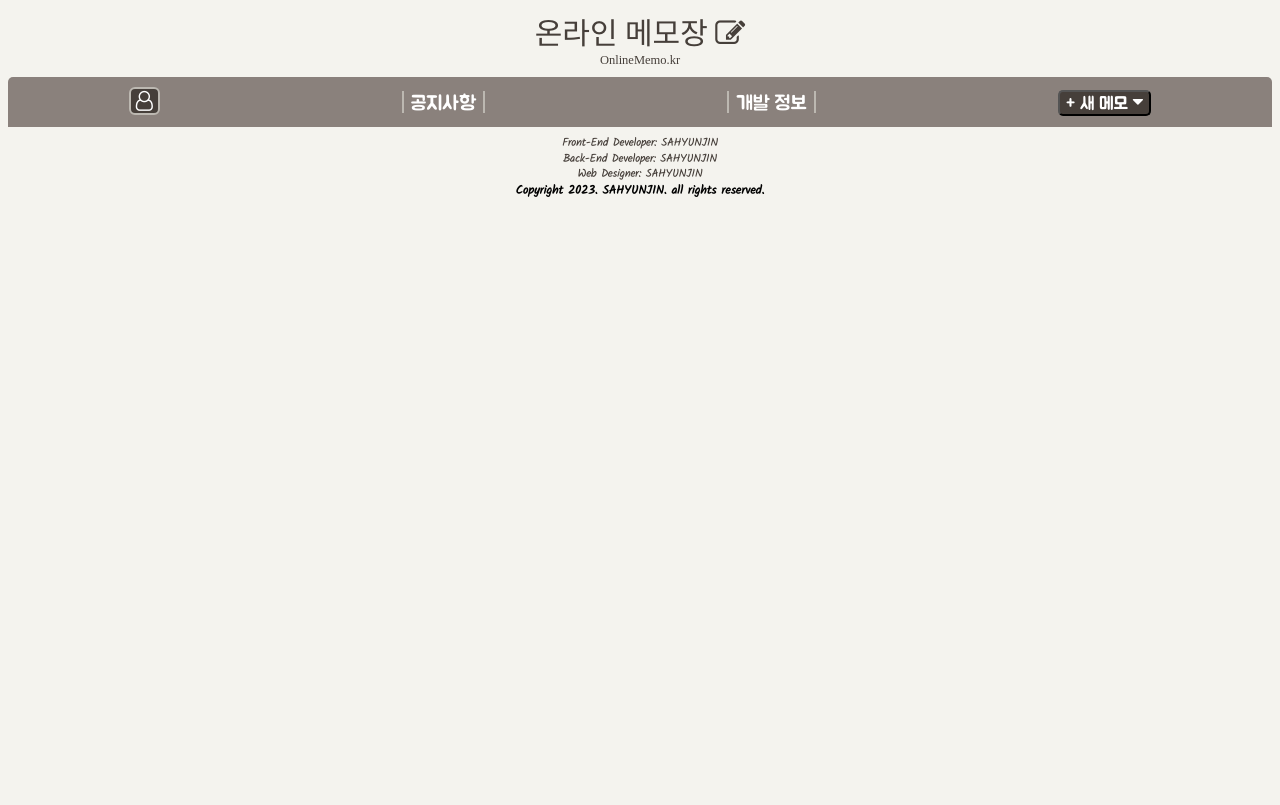
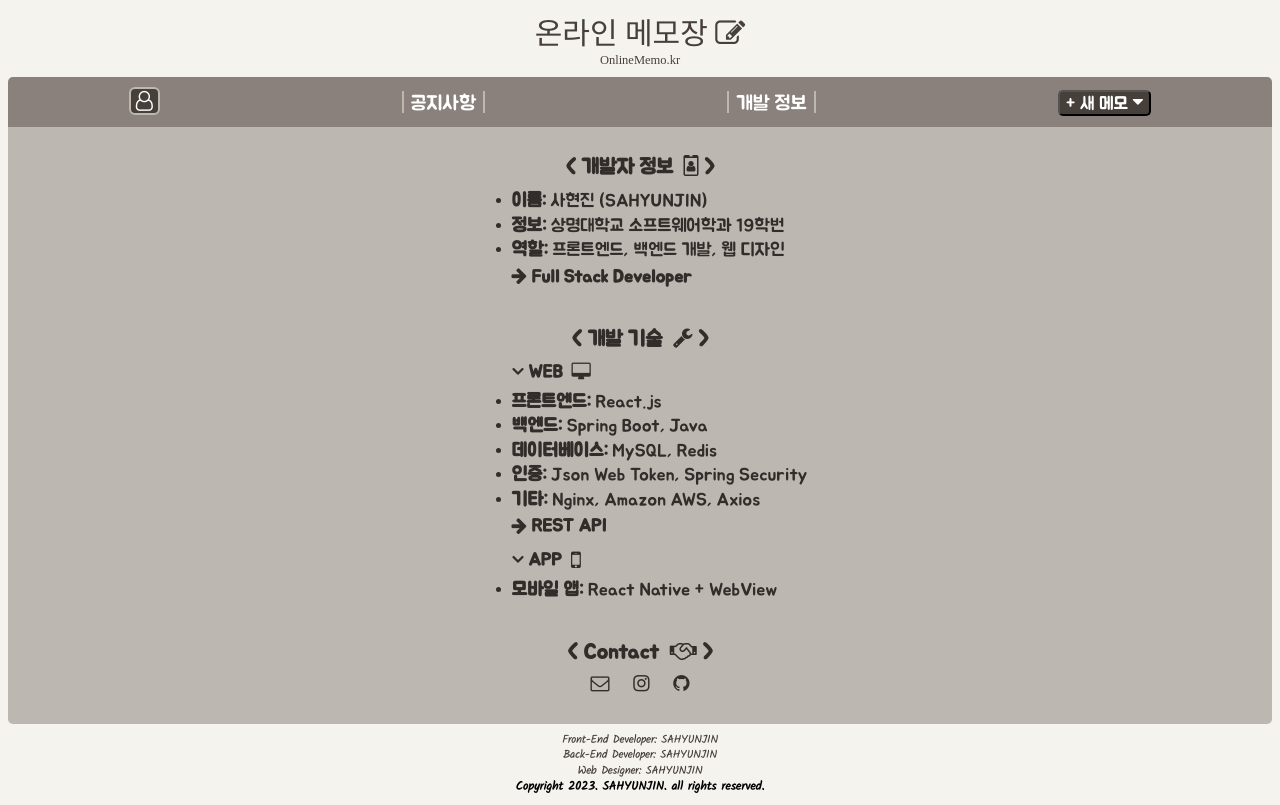
Before and after one commit to tkguswls1106/onlineMemo-react-project, a React (Create React App) app: page /information in a window 1280 px wide. Built offline with nearby package versions, Linux system fonts and the light colour scheme; a web font is replaced by a local one.

Commit message:
개발정보 페이지 생성 및 코드 작성 완료. 추가적인 디자인적 요소 수정이나 텍스트 수정은 차후에 진행할 예정임.

```diff
--- a/src/App.js
+++ b/src/App.js
@@ -13,6 +13,7 @@ import NewMember from "./pages/User/NewMember";
 import ChangePw from "./pages/User/ChangePw";
 import YesLoginNav from "./components/Navigation/YesLoginNav";
 import MainPage from "./pages/Main/MainPage";
+import InformationPage from "./pages/Etc/InformationPage";
 
 
 const MainTitleText = styled.header`
@@ -55,6 +56,7 @@ function App(props) {
         <Route index element={<LoginPage />} />
         <Route path="member" element={<NewMember />} />
         <Route path="pw" element={<ChangePw />} />
+        <Route path="information" element={<InformationPage />} />
         {/* <Route path="post-write" element={<PostWritePage />} />
         <Route path="post/:postId" element={<PostViewPage />} /> */}
         <Route path="main" element={<MainPage />} />
--- /dev/null
+++ b/src/pages/Etc/InformationPage.jsx
@@ -0,0 +1,149 @@
+import React from "react";
+import styled from "styled-components";
+import '../../App.css';
+import { useNavigate } from "react-router-dom";
+import BasicWrapper from "../../components/Styled/BasicWrapper";
+
+const MoreWrapper = styled(BasicWrapper)`
+    display: flex;
+    flex-direction: column;
+    justify-content: center;
+
+    @media(max-height: 767.1px) {
+        height: 100%;
+    }
+
+    @media(min-height: 767.2px) {
+        height: calc(100vh - 271px);
+    }
+
+    @media(min-height: 767.2px) and (max-width: 1364.9px) {
+        height: calc(100vh - 271px + 43.5px);
+    }
+`;
+
+const DivWrapper = styled.div`
+
+    display: flex;
+    justify-content: center;
+
+    font-size: 1.8rem;
+    color: #322d2a;
+
+    line-height: 130%;
+
+    h5 {
+        display: flex;
+        flex-direction: row;
+        justify-content: center;
+        align-items: center;
+
+        font-size: 2.1rem;
+        margin: 0px;
+        text-align: center;
+    }
+
+    ul {
+        margin: 11.3px 0px;
+        padding-left: 39px;
+    }
+
+    strong {
+        font-size: 1.9rem;
+    }
+
+    span {
+        display: flex;
+        flex-direction: row;
+        align-items: center;
+
+        font-size: 1.8rem;
+        font-weight: 680;
+    }
+
+    .fa-mobile {
+        font-size: 2.3rem;
+    }
+
+    .fa-angle-down {
+        font-size: 1.9rem;
+        font-weight: 840;
+    }
+
+    .contacts {
+        display: flex;
+        flex-direction: row;
+        align-items: center;
+        justify-content: center;
+
+        & > i {
+            font-weight: bolder;
+            font-size: 18px;
+        }
+
+        & > a {
+            text-decoration: none;
+            font-weight: bolder;
+            font-size: 19px;
+            color: #322d2a;
+        }
+    }
+`;
+
+const Inform = () => {
+    return (
+        <div>
+            <div style={{ lineHeight: "150%" }}><br></br></div>
+            <h5>&lt;&nbsp;개발자 정보&nbsp;&nbsp;<i className="fa fa-id-badge" aria-hidden="true"></i>&nbsp;&gt;</h5>
+            <ul>
+                <li><strong>이름:</strong>&nbsp;사현진 (SAHYUNJIN)</li>
+                <li><strong>정보:</strong>&nbsp;상명대학교 소프트웨어학과 19학번</li>
+                <li><strong>역할:</strong>&nbsp;프론트엔드, 백엔드 개발, 웹 디자인</li>
+                <div style={{ lineHeight: "17%" }}><br></br></div>
+                <span><i className="fa fa-arrow-right" aria-hidden="true"></i>&nbsp;Full Stack Developer</span>
+            </ul>
+            <div style={{ lineHeight: "145%" }}><br></br></div>
+
+            <h5>&lt;&nbsp;개발 기술&nbsp;&nbsp;<i className="fa fa-wrench" aria-hidden="true"></i>&nbsp;&gt;</h5>
+            <ul>
+                <span><i className="fa fa-angle-down" aria-hidden="true"></i>&nbsp;WEB&nbsp;&nbsp;<i className="fa fa-desktop" aria-hidden="true"></i></span>
+                <div style={{ lineHeight: "30%" }}><br></br></div>
+                <li><strong>프론트엔드:</strong>&nbsp;React.js</li>
+                <li><strong>백엔드:</strong>&nbsp;Spring Boot, Java</li>
+                <li><strong>데이터베이스:</strong>&nbsp;MySQL, Redis</li>
+                <li><strong>인증:</strong>&nbsp;Json Web Token, Spring Security</li>
+                <li><strong>기타:</strong>&nbsp;Nginx, Amazon AWS, Axios</li>
+                <div style={{ lineHeight: "17%" }}><br></br></div>
+                <span><i className="fa fa-arrow-right" aria-hidden="true"></i>&nbsp;REST API</span>
+                <div style={{ lineHeight: "10.5px" }}><br></br></div>
+                <span><i className="fa fa-angle-down" aria-hidden="true"></i>&nbsp;APP&nbsp;&nbsp;<i className="fa fa-mobile" aria-hidden="true"></i></span>
+                <div style={{ lineHeight: "30%" }}><br></br></div>
+                <li><strong>모바일 앱:</strong>&nbsp;React Native + WebView</li>
+            </ul>
+            <div style={{ lineHeight: "145%" }}><br></br></div>
+
+            <h5>&lt;&nbsp;Contact&nbsp;&nbsp;<i className="fa fa-handshake-o" aria-hidden="true"></i>&nbsp;&gt;</h5>
+            <div style={{ lineHeight: "11.3px" }}><br></br></div>
+            <span className="contacts">
+                <a href="mailto:tkguswls1106@gmail.com?subject=OnlineMemo 문의제목: &body=%0D%0A%0D%0A%0D%0A%0D%0A  -----------------------------------------------------------%0D%0A문의 및 건의사항 및 보완할점 내용을 위에 적어주세요!"><i className="fa fa-envelope-o" aria-hidden="true"></i>&nbsp;&nbsp;&nbsp;&nbsp;&nbsp;</a>
+                <a href="https://www.instagram.com/sa.hyunjin/"><i className="fa fa-instagram" aria-hidden="true"></i>&nbsp;&nbsp;&nbsp;&nbsp;&nbsp;</a>
+                <a href="https://github.com/tkguswls1106"><i className="fa fa-github" aria-hidden="true"></i></a>
+            </span>
+            <div style={{ lineHeight: "150%" }}><br></br></div>
+        </div>
+    );
+}
+
+function InformationPage(props) {
+    const navigate = useNavigate();
+
+    return (
+        <MoreWrapper>
+            <DivWrapper className="flex-container">
+                <Inform />
+            </DivWrapper>
+        </MoreWrapper>
+    );
+}
+
+export default InformationPage;
```
